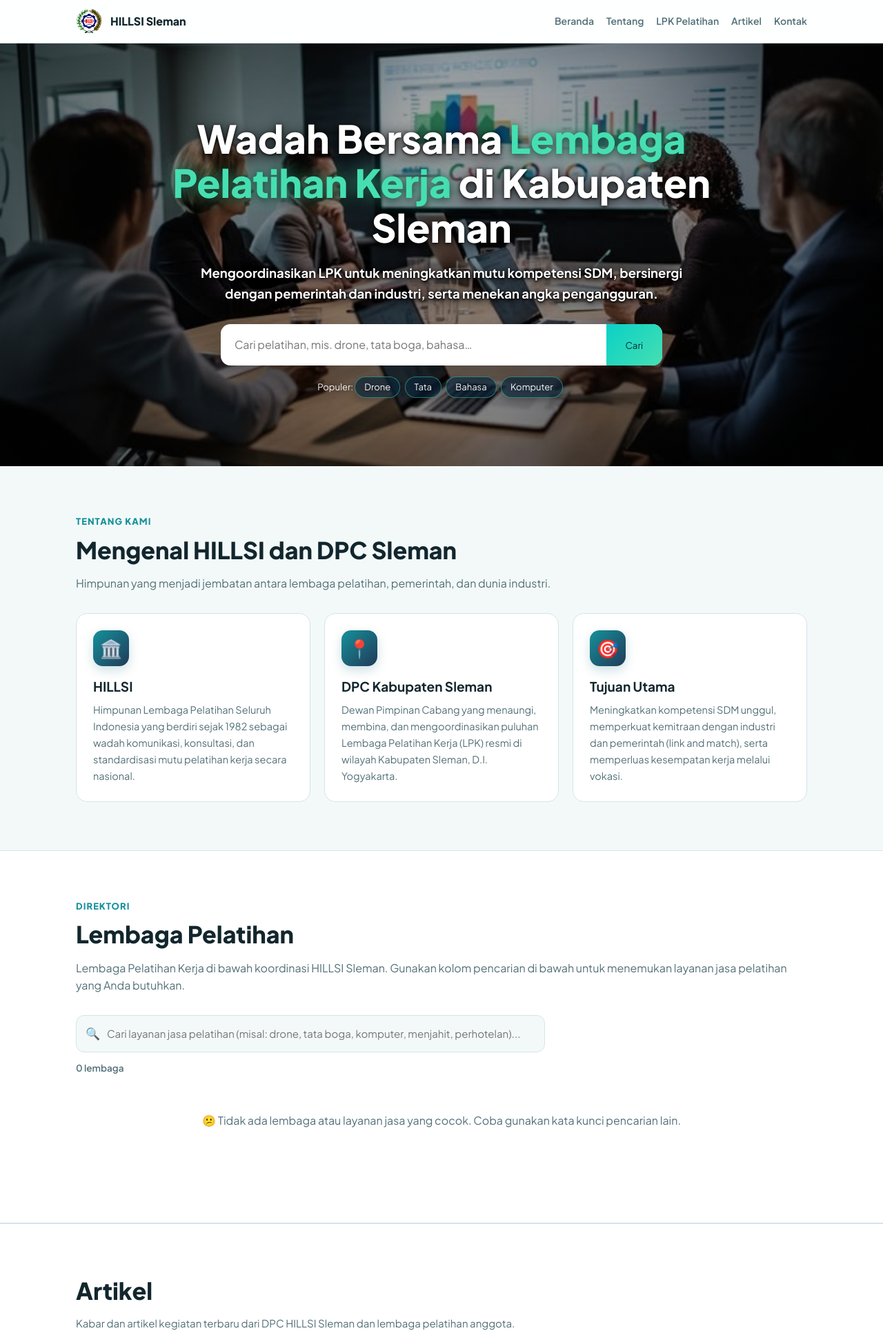
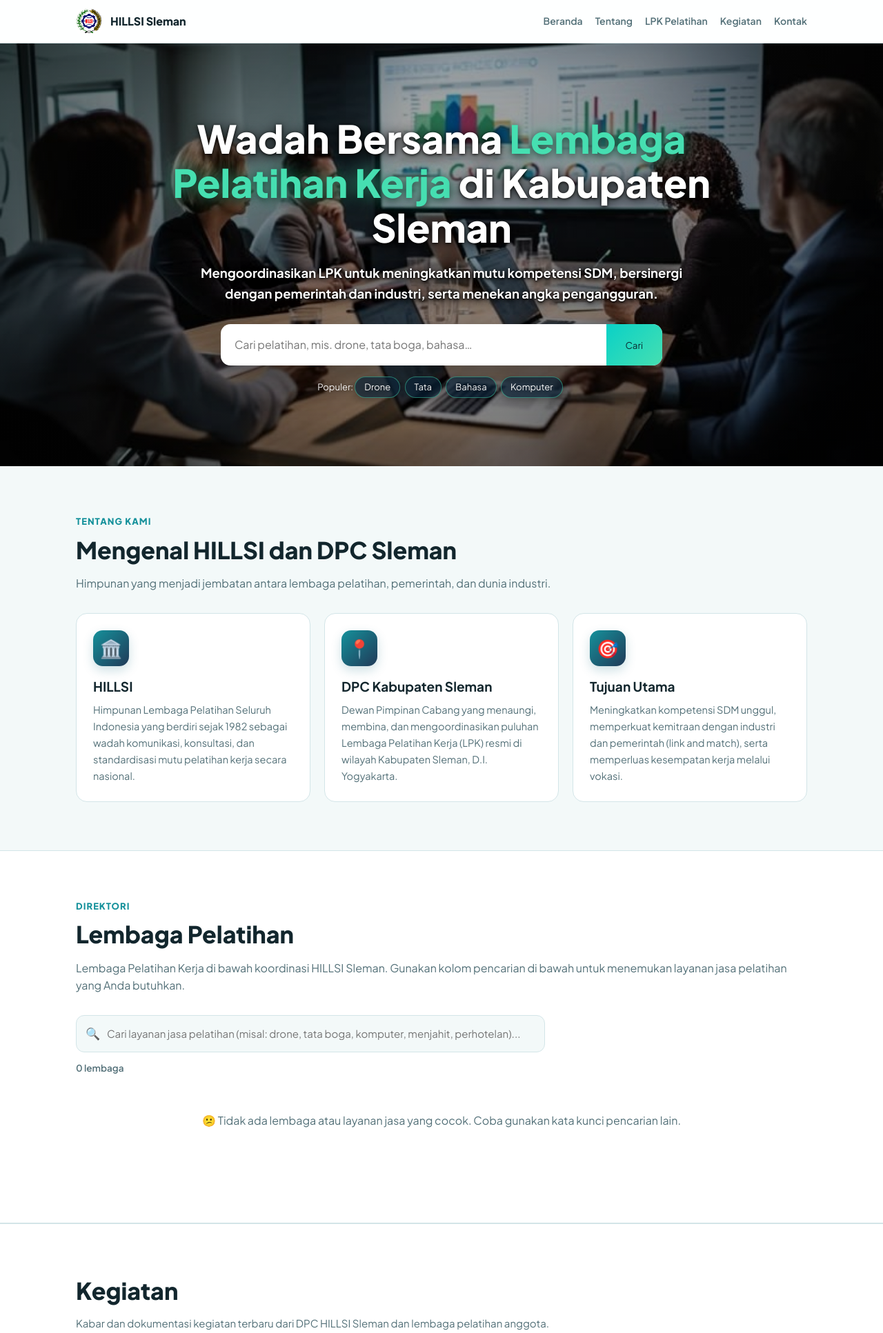
Before and after one commit to ismahanipml-max/hillsisleman.duckdns.org, a Laravel app: page / in a window 1280 px wide. Shown: the top 1933 px of the page at 69% size. Run offline with Laravel 12, Linux system fonts and the light colour scheme; data that the repository does not hold is empty; parts of the project's set-up code (start-up, migrations or seed data) failed here and were passed over; some libraries are stand-ins or nearby versions.

Commit message:
Update navbar and section title from Artikel to Kegiatan

```diff
--- a/resources/views/home.blade.php
+++ b/resources/views/home.blade.php
@@ -315,8 +315,8 @@
 
 <section id="kegiatan" class="alt">
   <div class="wrap">
-    <h2 class="rv" style="font-size:clamp(26px,3.5vw,34px);font-weight:800;margin:0 0 8px;color:var(--text);">Artikel</h2>
-    <p class="sub rv" style="color:var(--muted);margin:0 0 32px;font-size:15px;max-width:none;">Kabar dan artikel kegiatan terbaru dari DPC HILLSI Sleman dan lembaga pelatihan anggota.</p>
+    <h2 class="rv" style="font-size:clamp(26px,3.5vw,34px);font-weight:800;margin:0 0 8px;color:var(--text);">Kegiatan</h2>
+    <p class="sub rv" style="color:var(--muted);margin:0 0 32px;font-size:15px;max-width:none;">Kabar dan dokumentasi kegiatan terbaru dari DPC HILLSI Sleman dan lembaga pelatihan anggota.</p>
 
     <!-- Kontainer Daftar Artikel Berita (Grid Card Bersebelahan) -->
     <div id="kegiatanCardList" class="news-grid">
@@ -359,10 +359,10 @@
     <div class="art-modal-top-bar">
       <button type="button" class="btn s" onclick="closeArtModal()" style="display:inline-flex;align-items:center;gap:8px;font-size:13.5px;padding:8px 16px;border-radius:10px;font-weight:700;">
         <span>&larr;</span>
-        <span>Kembali ke Artikel</span>
+        <span>Kembali ke Kegiatan</span>
       </button>
       <div class="art-modal-top-title" style="font-size:13.5px;font-weight:700;color:var(--muted);display:flex;align-items:center;gap:8px;">
-        <span>📰 Artikel DPC HILLSI Sleman</span>
+        <span>📰 Kegiatan DPC HILLSI Sleman</span>
       </div>
       <button type="button" class="art-modal-close-icon" onclick="closeArtModal()" aria-label="Tutup" style="background:rgba(255,255,255,0.08);border:1px solid var(--line);color:var(--text);width:36px;height:36px;border-radius:50%;display:flex;align-items:center;justify-content:center;font-size:20px;cursor:pointer;line-height:1;transition:all .2s ease;">&times;</button>
     </div>
@@ -395,7 +395,7 @@
       </div>
       <div class="art-modal-footer">
         <span style="font-size:13px;color:var(--muted);">DPC HILLSI Kabupaten Sleman &bull; Pelatihan Vokasi &amp; Sertifikasi</span>
-        <button type="button" class="btn s" onclick="closeArtModal()" style="display:inline-flex;align-items:center;gap:6px;padding:9px 18px;border-radius:10px;font-weight:700;">&larr; Kembali ke Artikel</button>
+        <button type="button" class="btn s" onclick="closeArtModal()" style="display:inline-flex;align-items:center;gap:6px;padding:9px 18px;border-radius:10px;font-weight:700;">&larr; Kembali ke Kegiatan</button>
       </div>
     </div>
   </div>
--- a/resources/views/layouts/admin.blade.php
+++ b/resources/views/layouts/admin.blade.php
@@ -859,7 +859,7 @@
 
             <a href="{{ route('admin.articles.index') }}" class="menu-link {{ request()->routeIs('admin.articles.*') ? 'active' : '' }}">
                 <span class="icon">📰</span>
-                <span>Artikel</span>
+                <span>Kegiatan</span>
             </a>
 
             <a href="{{ route('admin.settings.edit') }}" class="menu-link {{ request()->routeIs('admin.settings.*') ? 'active' : '' }}">
--- a/resources/views/layouts/public.blade.php
+++ b/resources/views/layouts/public.blade.php
@@ -16,7 +16,7 @@
   <a href="{{ url('/') }}">Beranda</a>
   <a href="{{ url('/#tentang') }}">Tentang</a>
   <a href="{{ url('/#lembaga') }}">LPK Pelatihan</a>
-  <a href="{{ url('/#kegiatan') }}">Artikel</a>
+  <a href="{{ url('/#kegiatan') }}">Kegiatan</a>
   <a href="{{ url('/#kontak') }}">Kontak</a>
 </nav>
 </div></header>
```
Also changed, not shown: resources/views/admin/dashboard.blade.php (+6 -6 lines).
